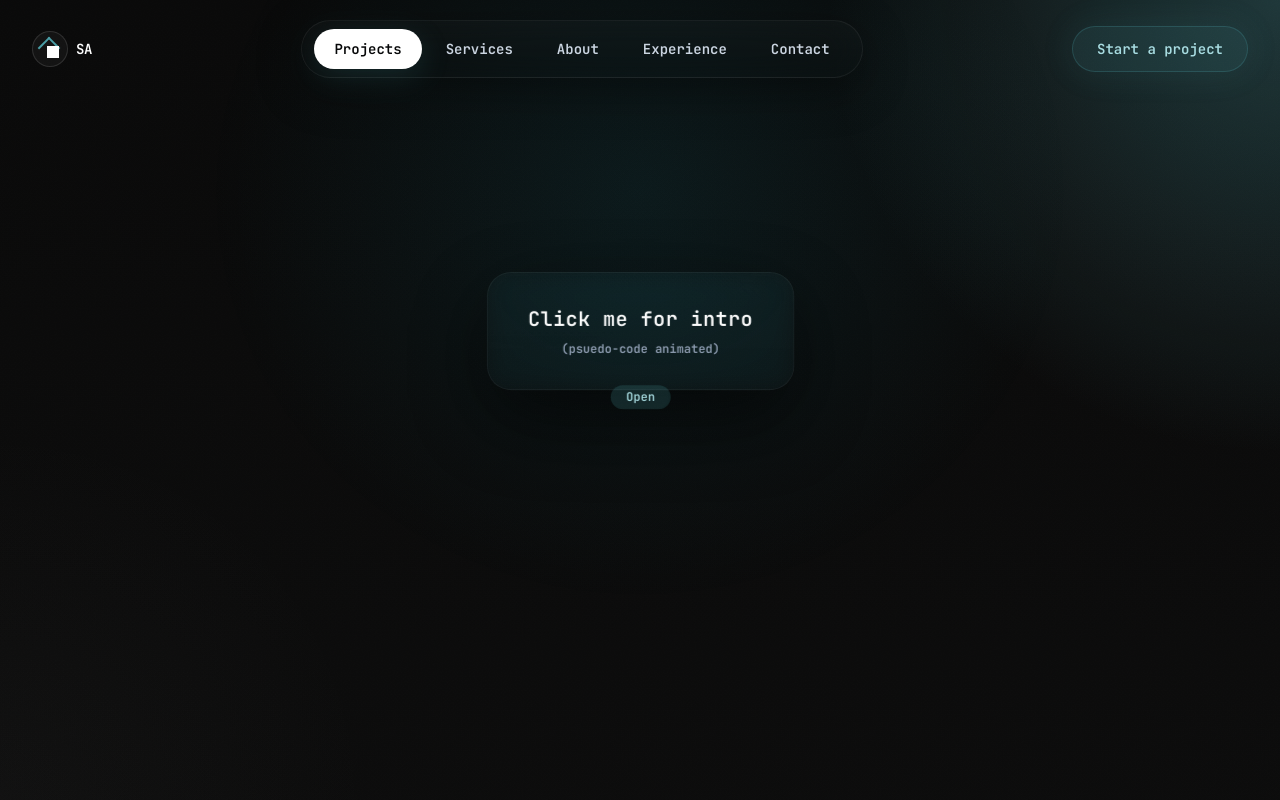
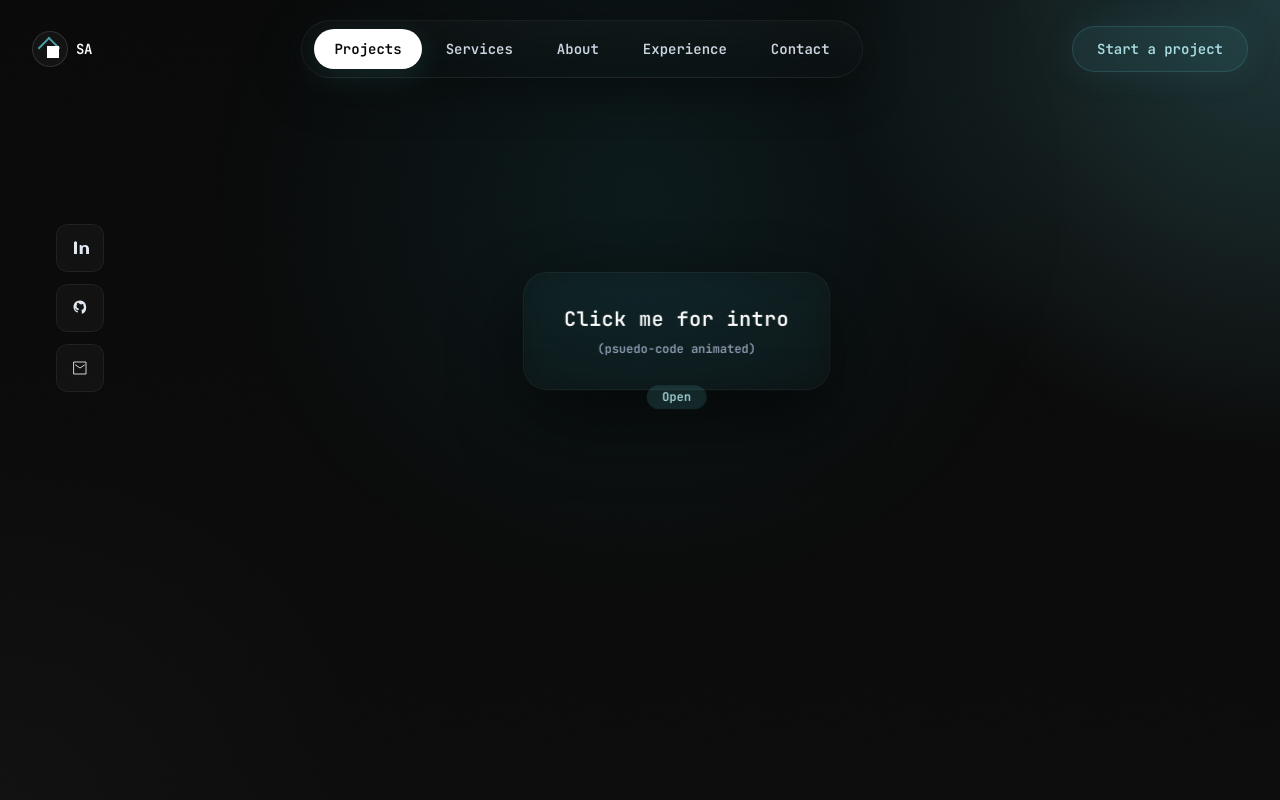
Before and after one commit to SyedSaribAhmed/my-portfolio-web, a Next.js app: page / in a window 1280 px wide. Shown: the top 800 px of the page. Built offline with nearby package versions, Linux system fonts and the light colour scheme.

Commit message:
Hero: make social buttons sticky within hero page

```diff
--- a/components/FloatingSocial.tsx
+++ b/components/FloatingSocial.tsx
@@ -8,7 +8,7 @@ export default function FloatingSocial() {
   const items = socialLinks.filter(s => ['LinkedIn','GitHub','Email'].includes(s.label)).slice(0,3);
 
   return (
-    <div className="fixed left-6 top-1/2 z-40 -translate-y-1/2 hidden flex-col gap-3 md:flex">
+    <div className="sticky top-28 z-40 hidden ml-6 flex-col gap-3 self-start md:flex">
       {items.map((item, idx) => (
         <motion.a
           key={item.label}
```
